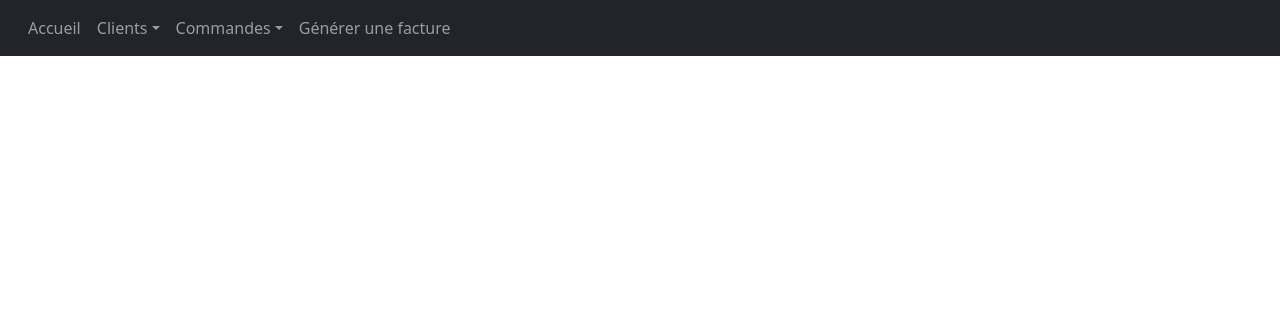
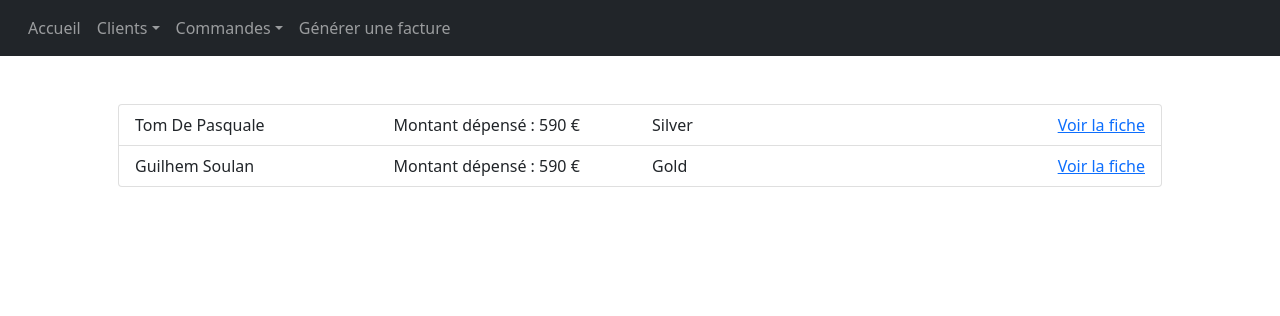
Before and after one commit to TomDep/bdd-turbo-disco, a PHP site: page /pages/liste_clients.php in a window 1280 px wide. Shown: the top 316 px of the page. Run offline with PHP 8.4, Linux system fonts and the light colour scheme; some libraries are stand-ins or nearby versions.

Commit message:
Ajout du lien vers la fiche client

```diff
--- a/lib/FicheClient.php
+++ b/lib/FicheClient.php
@@ -26,6 +26,9 @@ class FicheClient
     private $prenom;
     private $grade;
 
+    private $totalDepense = 590;
+    private $id;
+
     // Adresses
     private $adresses = [];
 
@@ -37,8 +40,9 @@ class FicheClient
     private $instagram;
     private $email;
 
-    public function __construct($nom, $prenom, $grade, $facebook, $instagram, $email)
+    public function __construct($id, $nom, $prenom, $grade, $facebook, $instagram, $email)
     {
+        $this->id = $id;
         $this->nom = $nom;
         $this->prenom = $prenom;
         $this->grade = $grade;
@@ -121,4 +125,23 @@ class FicheClient
         </div>
 <?php
     }
+
+    public function afficherApercu() {
+        ?>
+        <div class="row">
+            <div class="col-3">
+                <span><?php echo $this->prenom . ' ' . $this->nom; ?></span>
+            </div>
+            <div class="col-3">
+            <span>Montant dépensé : <?php echo $this->totalDepense; ?> €</span>
+            </div>
+            <div class="col-1">
+                <span><?php echo $this->grade; ?></span>
+            </div>
+            <div class="col">
+                <a class="float-end" href="fiche_client.php?id=<?php echo $this->id; ?>">Voir la fiche</a>
+            </div>
+        </div>
+        <?php
+    }
 }
--- a/pages/fiche_client.php
+++ b/pages/fiche_client.php
@@ -13,6 +13,7 @@
 require_once("../lib/FicheClient.php");
 
 $client = new FicheClient(
+        687152,
         "De Pasquale",
         "Tom",
         "Silver",
--- a/pages/liste_clients.php
+++ b/pages/liste_clients.php
@@ -7,5 +7,41 @@
 <body>
 <?php  include("../templates/menu.php");  ?>
 
+<?php
+
+require_once "../lib/FicheClient.php";
+
+$client1 = new FicheClient(
+        955121,
+        "De Pasquale",
+        "Tom",
+        "Silver",
+        "Tom de Pasquale",
+        "@tom_depasquale",
+        "tomdepasquale1@gmail.com");
+
+$client2 = new FicheClient(
+        1565325645,
+        "Soulan",
+        "Guilhem",
+        "Gold",
+        "Guilhem Soulan",
+        "@guigui",
+        "guilhemsoulan@gmail.com");
+
+$clients = [$client1, $client2];
+?>
+
+<div class="container p-5">
+
+    <ul class="list-group">
+    <?php
+    foreach ($clients as $client) { ?>
+        <li class="list-group-item"><?php $client->afficherApercu(); ?></li><?php
+    }
+    ?>
+    </ul>
+</div>
+
 </body>
 </html>
```
